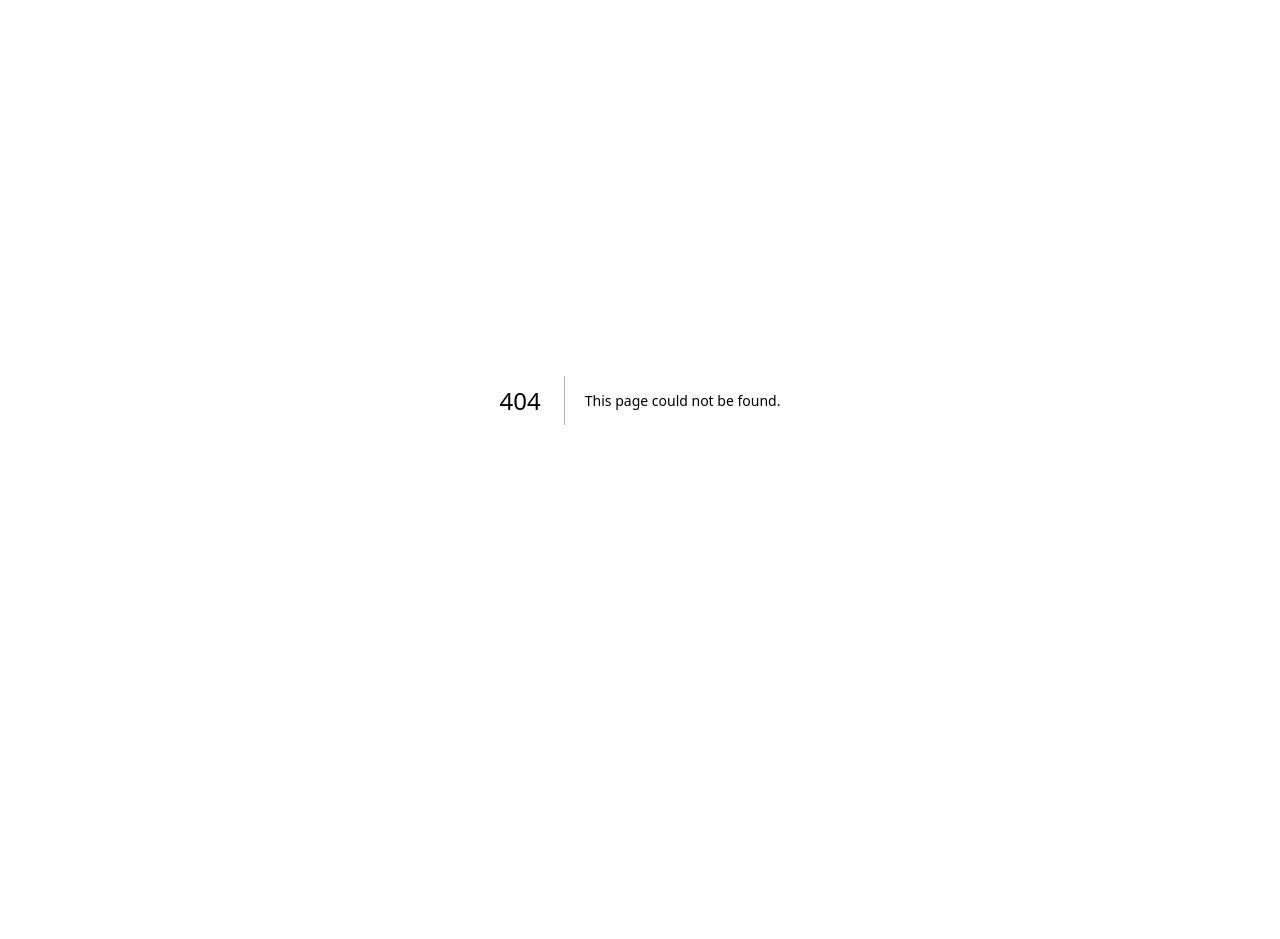
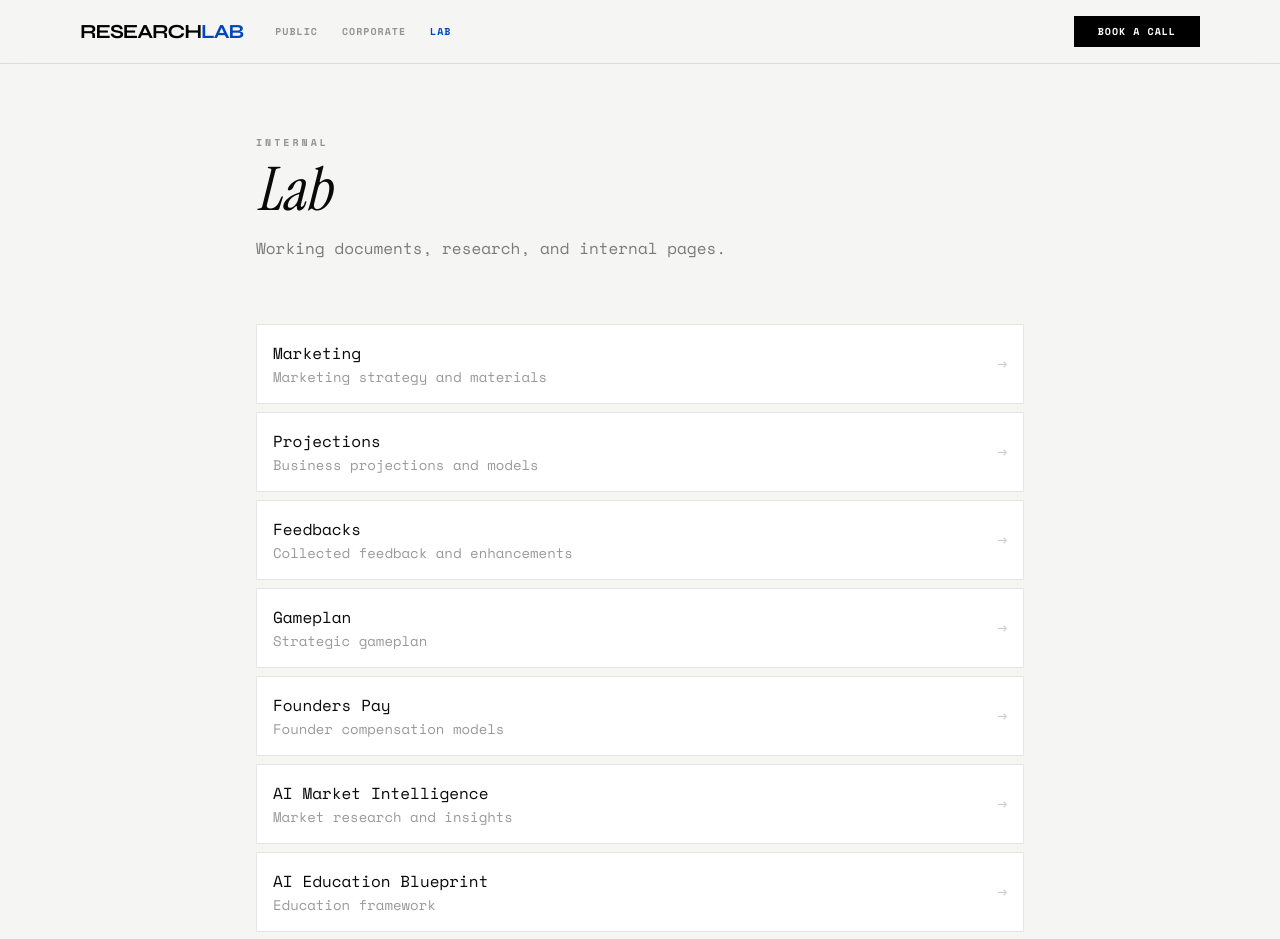
Before and after one commit to princeofwellness/researchlab, a Next.js app: page /lab in a window 1280 px wide. Before the commit this address had no page. Shown: the top 939 px of the page. Before the commit the page ends 800 px from the top, so only its background shows below. Built offline with nearby package versions, Linux system fonts and the light colour scheme.

Commit message:
Clean nav: Public, Corporate, Lab + create /lab index page
- Nav reduced from 6 items to 3
- New /lab page lists all internal/working pages
- Clean minimalist list design

```diff
--- /dev/null
+++ b/src/app/lab/page.tsx
@@ -0,0 +1,78 @@
+"use client"
+
+import Link from "next/link"
+import { motion } from "framer-motion"
+import { TopNav } from "@/components/navigation/top-nav"
+
+export default function LabPage() {
+    const pages = [
+        { name: "Marketing", href: "/marketing", desc: "Marketing strategy and materials" },
+        { name: "Projections", href: "/projections", desc: "Business projections and models" },
+        { name: "Feedbacks", href: "/enhancements", desc: "Collected feedback and enhancements" },
+        { name: "Gameplan", href: "/gameplan", desc: "Strategic gameplan" },
+        { name: "Founders Pay", href: "/founders-pay", desc: "Founder compensation models" },
+        { name: "AI Market Intelligence", href: "/ai-market-intelligence", desc: "Market research and insights" },
+        { name: "AI Education Blueprint", href: "/ai-education-blueprint", desc: "Education framework" },
+        { name: "Journey", href: "/journey", desc: "Customer journey mapping" },
+        { name: "Protocol", href: "/protocol", desc: "Operational protocols" },
+        { name: "Archive", href: "/archive", desc: "Archived materials" },
+    ]
+
+    return (
+        <div className="min-h-screen bg-[#f5f5f3] text-[#0a0a0a] font-mono">
+            <TopNav />
+
+            <section className="pt-32 pb-20 px-6 md:px-12">
+                <div className="max-w-3xl mx-auto">
+                    <motion.div
+                        initial={{ opacity: 0, y: 20 }}
+                        animate={{ opacity: 1, y: 0 }}
+                        className="mb-16"
+                    >
+                        <span className="text-[10px] font-bold uppercase tracking-[0.3em] text-black/40">
+                            Internal
+                        </span>
+                        <h1 className="font-serif-instrument text-5xl md:text-6xl italic mt-2">
+                            Lab
+                        </h1>
+                        <p className="text-black/50 mt-4">
+                            Working documents, research, and internal pages.
+                        </p>
+                    </motion.div>
+
+                    <div className="space-y-2">
+                        {pages.map((page, i) => (
+                            <motion.div
+                                key={page.href}
+                                initial={{ opacity: 0, x: -10 }}
+                                animate={{ opacity: 1, x: 0 }}
+                                transition={{ delay: i * 0.05 }}
+                            >
+                                <Link
+                                    href={page.href}
+                                    className="flex items-center justify-between p-4 border border-black/10 bg-white hover:border-[#0047BB] hover:bg-[#0047BB]/5 transition-all group"
+                                >
+                                    <div>
+                                        <span className="font-medium group-hover:text-[#0047BB] transition-colors">
+                                            {page.name}
+                                        </span>
+                                        <p className="text-sm text-black/40 mt-0.5">{page.desc}</p>
+                                    </div>
+                                    <span className="text-black/20 group-hover:text-[#0047BB] group-hover:translate-x-1 transition-all">
+                                        →
+                                    </span>
+                                </Link>
+                            </motion.div>
+                        ))}
+                    </div>
+                </div>
+            </section>
+
+            <footer className="py-12 text-center border-t border-black/10">
+                <p className="text-[10px] font-bold uppercase tracking-[0.4em] opacity-20">
+                    SORRYWECAN // RESEARCH LAB // 2026
+                </p>
+            </footer>
+        </div>
+    )
+}
--- a/src/components/navigation/top-nav.tsx
+++ b/src/components/navigation/top-nav.tsx
@@ -19,10 +19,7 @@ export function TopNav({
     const navItems = [
         { name: "Public", href: "/public" },
         { name: "Corporate", href: "/corporate" },
-        { name: "Curriculum", href: "/curriculum" },
-        { name: "Marketing", href: "/marketing" },
-        { name: "Projections", href: "/projections" },
-        { name: "Feedbacks", href: "/enhancements" },
+        { name: "Lab", href: "/lab" },
     ]
 
     const isDark = variant === "dark"
```
